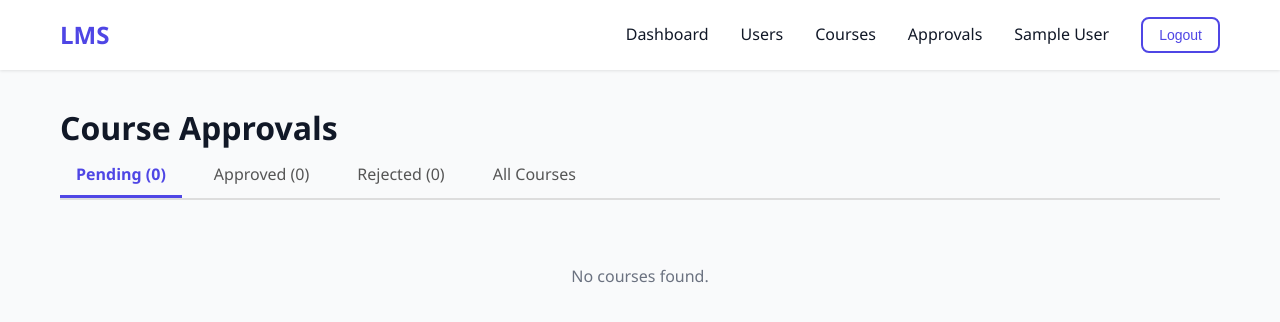
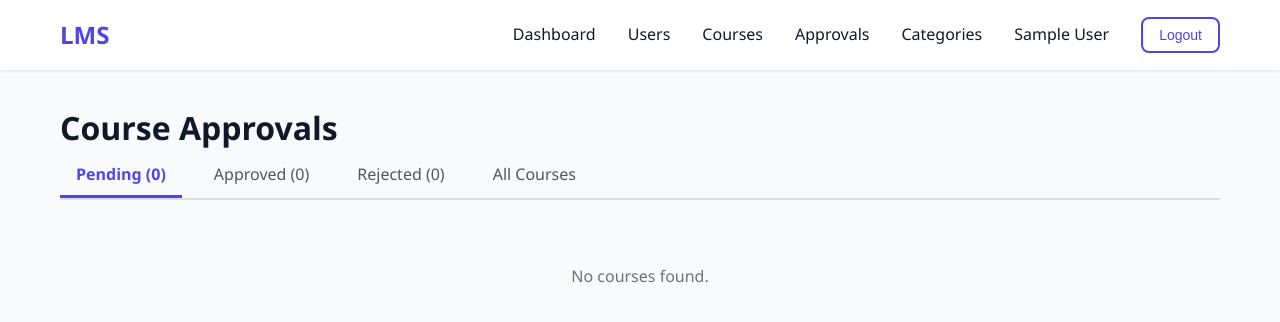
Before and after one commit to bilalbaddah0/phpproject, a PHP site: page /Admin/course_approvals.php in a window 1280 px wide. Shown: the top 322 px of the page. Run offline with PHP 8.4, Linux system fonts and the light colour scheme; the visitor is signed in with stand-in values (Sample User, id 1); data that the repository does not hold is empty.

Commit message:
fix course approval nav

```diff
--- a/Admin/course_approvals.php
+++ b/Admin/course_approvals.php
@@ -101,6 +101,7 @@ if (!function_exists('formatDate')) {
                 <li><a href="users.php">Users</a></li>
                 <li><a href="courses.php">Courses</a></li>
                 <li><a href="course_approvals.php">Approvals</a></li>
+                <li><a href="categories.php">Categories</a></li>
                 <li><span><?php echo htmlspecialchars($_SESSION['full_name']); ?></span></li>
                 <li>
                     <form action="../Shared/logout.php" method="POST" style="display:inline;">
```
